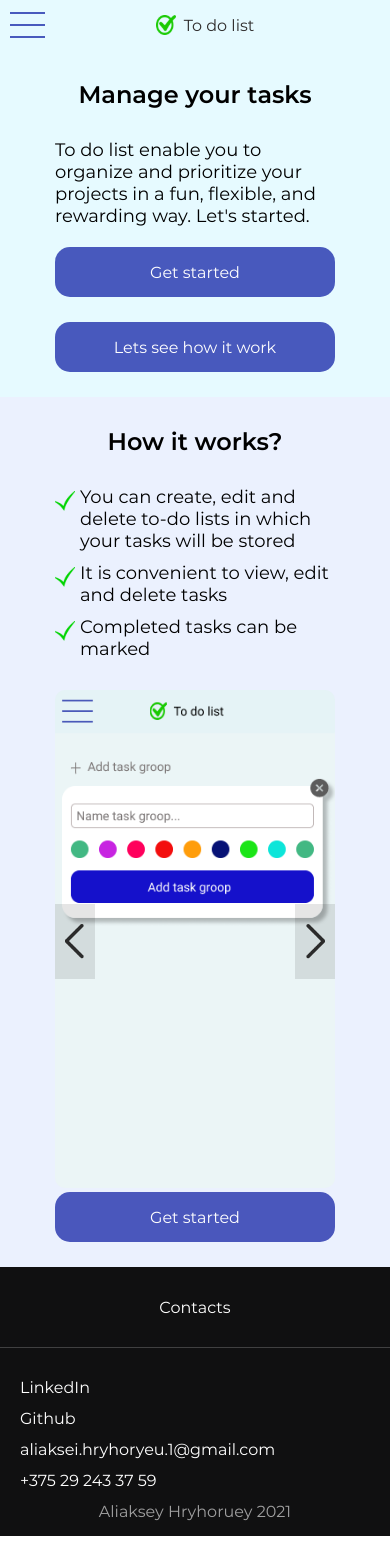
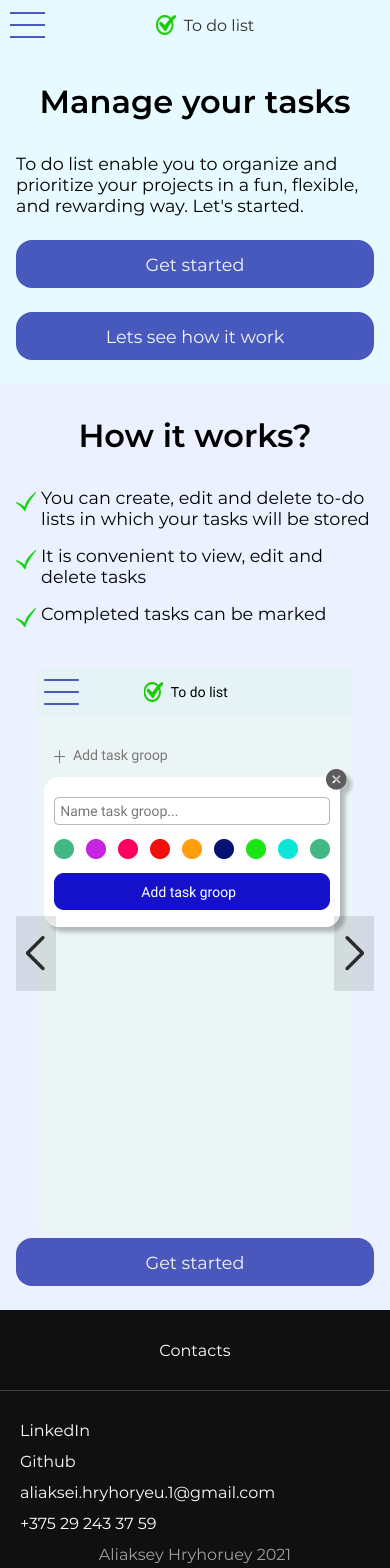
Before and after one commit to AliakseiHryhoryeu/To-do-list, a React (Create React App) app in the folder client/: page / in a window 390 px wide. Shown: the top 1568 px of the page. Before the commit the page ends 1536 px from the top, so only its background shows below. Built offline with nearby package versions, Linux system fonts and the light colour scheme.

Commit message:
add variables and semi-responsive

```diff
--- a/client/src/pages/Landing/Landing.scss
+++ b/client/src/pages/Landing/Landing.scss
@@ -1,26 +1,26 @@
-@import '@styles/variables.scss';
+@import "@styles/variables.scss";
 
 .home {
     background: var(--header-color);
     display: flex;
     justify-content: center;
     &__wrapper {
-        width: 280px;
+        margin: 0 var(--mside-1);
     }
     &__title {
         display: flex;
         justify-content: center;
         align-items: center;
-        padding: 30px 0px;
+        padding: var(--mb-2) 0;
         font-weight: 600;
-        font-size: 24px;
+        font-size: var(--h1-font-size);
     }
     &__subtitle {
         display: flex;
         justify-content: center;
         align-items: center;
-        padding-bottom: 20px;
-        font-size: 18px;
+        padding-bottom: var(--mb-1-5);
+        font-size: var(--h3-font-size);
     }
     &__container {
         display: flex;
@@ -30,16 +30,17 @@
         width: 100%;
     }
     &__button {
-        height: 50px;
+        height: var(--btn-height);
         width: 100%;
         background: var(--btn-blue-color);
-        margin-bottom: 25px;
-        border-radius: 15px;
+        margin-bottom: var(--mb-1-5);
+        border-radius: var(--btn-border-radius);
         display: flex;
         align-items: center;
         justify-content: center;
         text-decoration: none;
-        color: #ffffff;
+        color: var(--text-color-light);
+        font-size: var(--btn-font-size);
     }
 }
 
@@ -48,40 +49,41 @@
     display: flex;
     justify-content: center;
     &__wrapper {
-        width: 280px;
+        margin: 0 var(--mside-1);
     }
     &__title {
         display: flex;
         justify-content: center;
         align-items: center;
-        padding: 30px 0px;
+        padding: var(--mb-2) 0;
         font-weight: 600;
-        font-size: 24px;
+        font-size: var(--h1-font-size);
     }
-    &__subtitle{
-        margin-bottom: 20px;
+    &__subtitle {
+        margin-bottom: var(--mb-1-5);
     }
 
     &__item {
-        padding-bottom: 10px;
-        font-size: 18px;
+        padding-bottom: var(--mb-1);
+        font-size: var(--h3-font-size);
         display: flex;
         justify-content: start;
         align-items: start;
-        img{
+        img {
             padding-top: 5px;
             padding-right: 5px;
         }
     }
     &__button {
-        height: 50px;
+        height: var(--btn-height);
         width: 100%;
         background: var(--btn-blue-color);
-        margin-bottom: 25px;
-        border-radius: 15px;
+        margin-bottom: var(--mb-1-5);
+        border-radius: var(--btn-border-radius);
         display: flex;
         align-items: center;
         justify-content: center;
-        color: #ffffff;
+        color: var(--text-color-light);
+        font-size: var(--btn-font-size);
     }
 }
```
